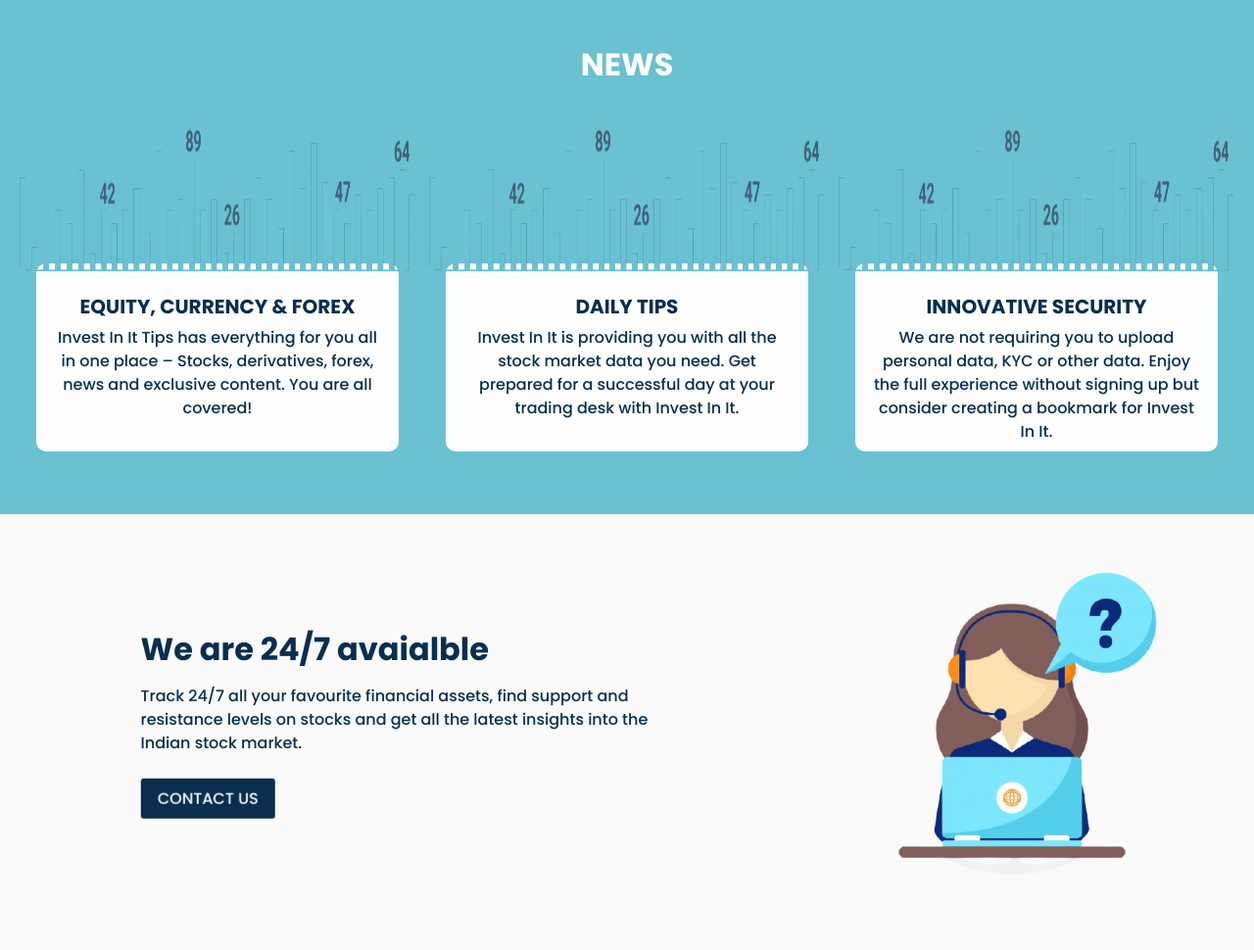
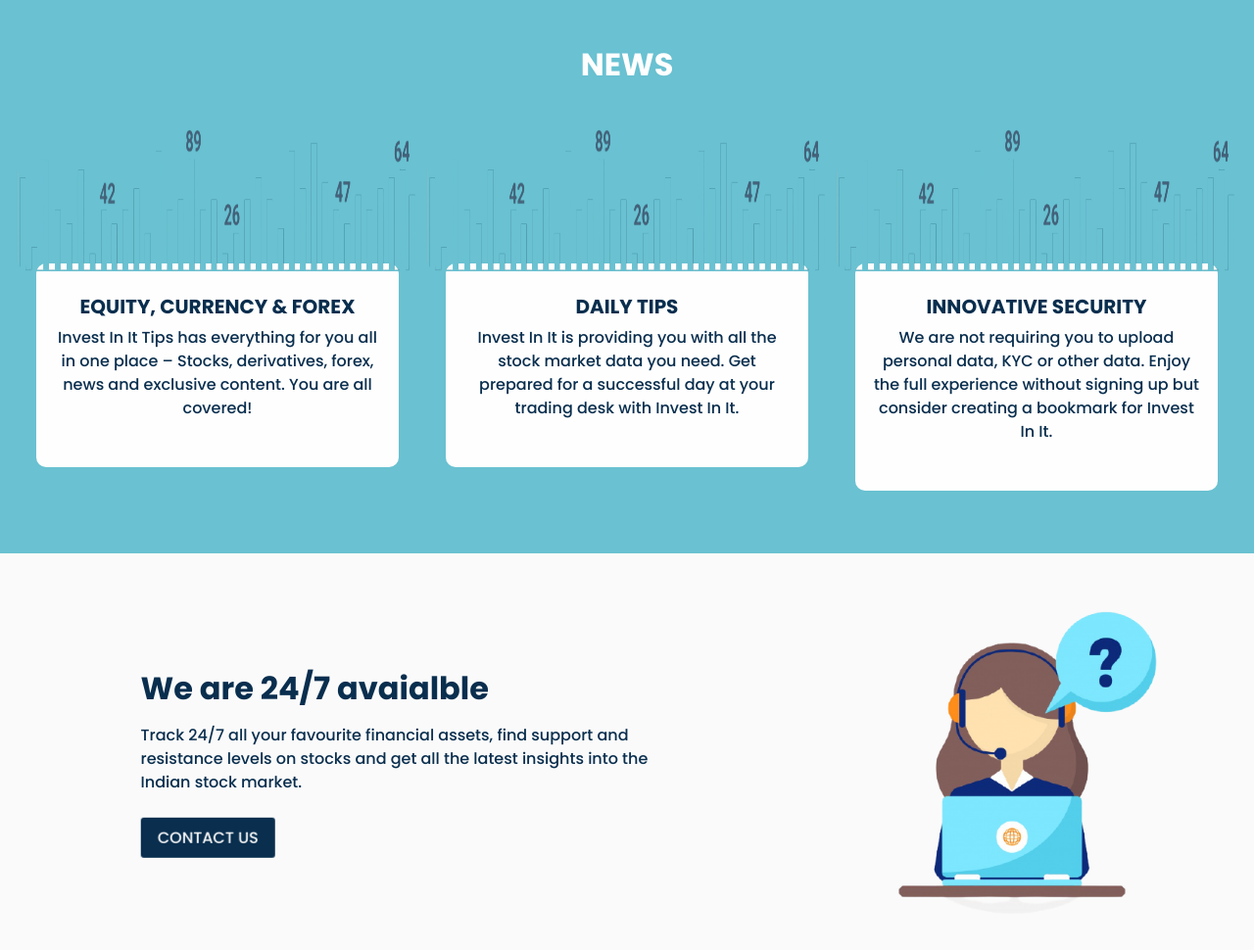
Before and after one commit to niteshkommi/stockanalysis-1, a Django app: page / in a window 1280 px wide; the page is wider, and only the part inside the window is pictured. Shown: the part 1635-2605 px from the top of that part at 98% size. Before the commit the page ends 2512 px from the top of that part, so only its background shows below. Run offline with Django 3.2, Linux system fonts and the light colour scheme; some libraries are stand-ins or nearby versions; grey boxes are pictures that could not be loaded.

Commit message:
Design of landing Page

```diff
--- a/static/css/style.css
+++ b/static/css/style.css
@@ -235,7 +235,6 @@
 .news-div .news .news-inner {
   padding: 2rem 1rem;
   border-radius: 10px;
-  height: 12rem;
   background: #fefefe;
   color: var(--primaryColor);
 }
--- a/static/css/style.scss
+++ b/static/css/style.scss
@@ -231,7 +231,6 @@
         .news-inner{
             padding: 2rem 1rem;
             border-radius: 10px;
-            height: 12rem;
             background: #fefefe;
             color: var(--primaryColor);
 
```
Also changed, not shown: db.sqlite3, 1 other file.
